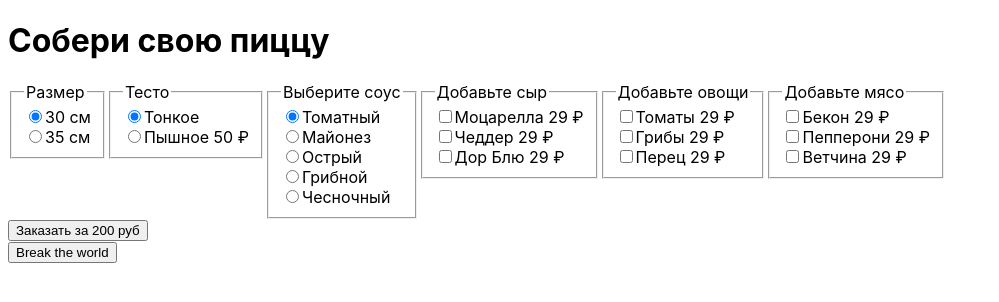
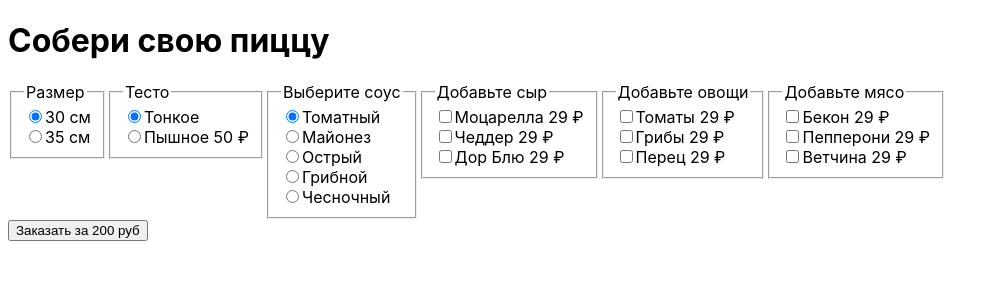
Before and after one commit to call007/artem-pizza, a React (Create React App) app: page / in a window 1280 px wide. Shown: the top 302 px of the page, without its empty margins (0-999 px from the left). Built offline with nearby package versions, Linux system fonts and the light colour scheme.

Commit message:
fix: remove broken button

```diff
--- a/src/App.tsx
+++ b/src/App.tsx
@@ -4,13 +4,6 @@ function App() {
   return (
     <div className="App">
       <PizzaConfigurator />
-      <button
-        onClick={() => {
-          throw new Error("Some Error");
-        }}
-      >
-        Break the world
-      </button>
     </div>
   );
 }
```
